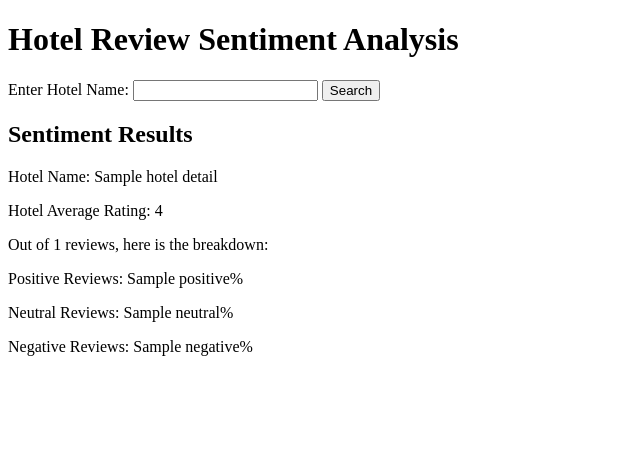
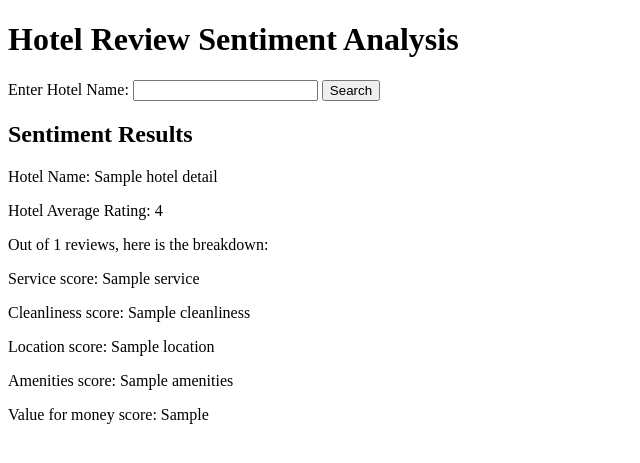
Before and after one commit to DariaRadu/hotel-reviews, a Flask app: template templates/index.html in a window 1280 px wide. Shown: the top 463 px of the page, without its empty margins (0-640 px from the left). Run offline with Flask 3, Linux system fonts and the light colour scheme; the template is opened without the code that fills it: most values are stand-ins (such as "Sample title", 1, 10 or a date in 2020).

Commit message:
Add OpenAI(GPT4) for aspect based sentiment analysis of reviews

```diff
--- a/app.py
+++ b/app.py
@@ -3,22 +3,30 @@ import requests
 import os
 from serpapi import GoogleSearch
 from dotenv import load_dotenv
-from transformers import pipeline
+from openai import AsyncOpenAI
+import asyncio
+import nest_asyncio
+import json
 
 load_dotenv()
+nest_asyncio.apply()
 
 app = Flask(__name__)
 
 PLACES_API_KEY=os.getenv('PLACES_API_KEY')
 SERP_API_KEY=os.getenv('SERP_API_KEY')
 
+client = AsyncOpenAI(
+  api_key=os.environ['OPEN_AI_API_KEY']
+)
+
 @app.route('/', methods=['GET', 'POST'])
-def index():
+async def index():
     if request.method == 'POST':
         hotel_name = request.form['hotel_name']
         # Fetch hotel reviews from Google Places API
         reviews, hotel_details = get_reviews(hotel_name)
-        sentiment_results = analyze_sentiment(reviews)
+        sentiment_results = await analyse_all_review_sentiments(reviews)
         return render_template('index.html', sentiment_results=sentiment_results, hotel_details=hotel_details)
     return render_template('index.html', sentiment_results=None, hotel_details=None)
 
@@ -59,30 +67,62 @@ def get_reviews(hotel_name):
     hotel_details['total_review_count'] = len(reviews)
     return reviews, hotel_details
 
-def analyze_sentiment(reviews):
-    sentiment_counts = {
-        'positive': 0,
-        'neutral': 0,
-        'negative': 0
+async def analyse_all_review_sentiments(reviews):
+    sentiment_aspects = {
+        'service': 0,
+        'cleanliness': 0,
+        'location': 0,
+        'amenities': 0,
+        'value_for_money': 0
     }
 
-    sentiment_pipeline = pipeline(model='nlptown/bert-base-multilingual-uncased-sentiment', device=1)
     review_snippets = [review['snippet'] for review in reviews]
-    review_sentiments = sentiment_pipeline(review_snippets)
+    tasks = [analyze_sentiment_aspect_based(review) for review in review_snippets]
+    aspect_based_review_results = await asyncio.gather(*tasks)
 
-    for review in review_sentiments:
-        if review["label"] == "5 stars" or review["label"] == "4 stars":
-            sentiment_counts["positive"] += 1
-        elif  review["label"] == "3 stars":
-            sentiment_counts["neutral"] += 1
-        else:
-            sentiment_counts["negative"] +=1
+    for result in aspect_based_review_results:
+        result_json = json.loads(result)
+        for aspect in sentiment_aspects.keys():
+            sentiment_aspects[aspect] += int(result_json[aspect]['sentiment'])
 
-     # Calculate percentages
-    reviews_count = len(reviews)
-    if reviews_count > 0:
-        sentiment_counts = { key: (count / reviews_count) *100 for key, count in sentiment_counts.items()}
-    return sentiment_counts
+    print(sentiment_aspects)
+    return sentiment_aspects
+
+async def analyze_sentiment_aspect_based(review_text):
+    prompt = f"""
+        You are an expert in sentiment analysis for hotel reviews.
+        Analyze the following review and classify sentiment for key aspects:
+
+        - Service
+        - Cleanliness
+        - Location
+        - Amenities
+        - Value for Money
+
+        Provide sentiment scores (-1 = Negative, 0 = Neutral, 1 = Positive) and a really short explanation.
+
+        Review: "{review_text}"
+
+        Respond directly in JSON format, which can be parsed easily:
+        {{
+            "service": {{"sentiment": ..., "explanation": "..."}},
+            "cleanliness": {{"sentiment": ..., "explanation": "..."}},
+            "location": {{"sentiment": ..., "explanation": "..."}},
+            "amenities": {{"sentiment": ..., "explanation": "..."}},
+            "value_for_money": {{"sentiment": ..., "explanation": "..."}}
+        }}
+    """
+
+    response = await client.chat.completions.create(
+        model="gpt-4o-mini",
+        response_format={ "type": "json_object" },
+        messages=[{"role": "system", "content": "You are an AI that performs Aspect-Based Sentiment Analysis."},
+                {"role": "user", "content": prompt}],
+        temperature=0  # Set to 0 for consistent output
+    )
+
+    result = response.choices[0].message.content
+    return result
 
 if __name__ == '__main__':
     app.run(debug=True)
--- a/templates/index.html
+++ b/templates/index.html
@@ -20,9 +20,11 @@
         <p>Hotel Name: {{ hotel_details['hotel_full_name'] }}</p>
         <p>Hotel Average Rating: {{ hotel_details['rating'] }}</p>
         <p>Out of {{ hotel_details['total_review_count']}} reviews, here is the breakdown:</p>
-        <p>Positive Reviews: {{ sentiment_results['positive'] }}%</p>
-        <p>Neutral Reviews: {{ sentiment_results['neutral'] }}%</p>
-        <p>Negative Reviews: {{ sentiment_results['negative'] }}%</p>
+        <p>Service score: {{ sentiment_results['service'] }}</p>
+        <p>Cleanliness score: {{ sentiment_results['cleanliness'] }}</p>
+        <p>Location score: {{ sentiment_results['location'] }}</p>
+        <p>Amenities score: {{ sentiment_results['amenities'] }}</p>
+        <p>Value for money score: {{ sentiment_results['value_for_money'] }}</p>
     {% endif %}
 </body>
 </html>
```
Also changed, not shown: app_bert.py (added, +88 -0 lines), README.md.
